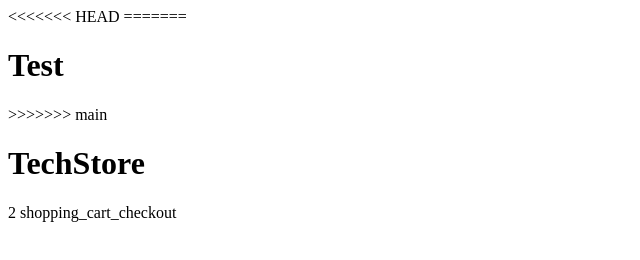
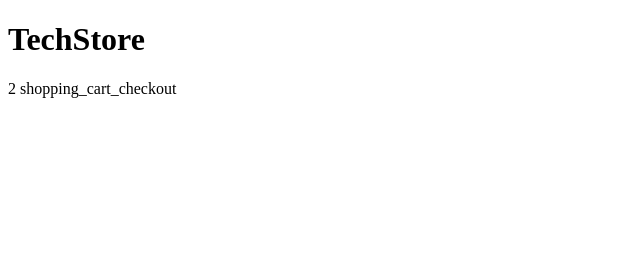
Before and after one commit to samzih/tech-store, a plain HTML site: page index.html in a window 1280 px wide. Shown: the whole page, without its empty margins (0-640 px from the left). Drawn offline with Linux system fonts and the light colour scheme.

Commit message:
some minor changes

```diff
--- a/index.html
+++ b/index.html
@@ -1,24 +1,6 @@
 <!DOCTYPE HTML>
 
 <html>
-<<<<<<< HEAD
-=======
-    <head>
-        <title>TechStore</title>
-        <meta charset="utf-8" />
-        <meta http-equiv="X-UA-Compatible" content="IE=edge">
-        <meta name="viewport" content="width=device-width, initial-scale=1">
-
-        <!-- Visit www.fontawesome.com on how to add font icons to your project -->
-        <!-- Link your stylesheet file/files, do NOT write styles in the html file! -->
-        <script src="./main.js"></script>
-    </head>
-    <body onload="initSite()">
-        <header>
-            <h1>Test</h1>
-            <!-- Your header title and shopping cart button goes here  -->
-        </header>
->>>>>>> main
 
 <head>
     <title>TechStore</title>
```
